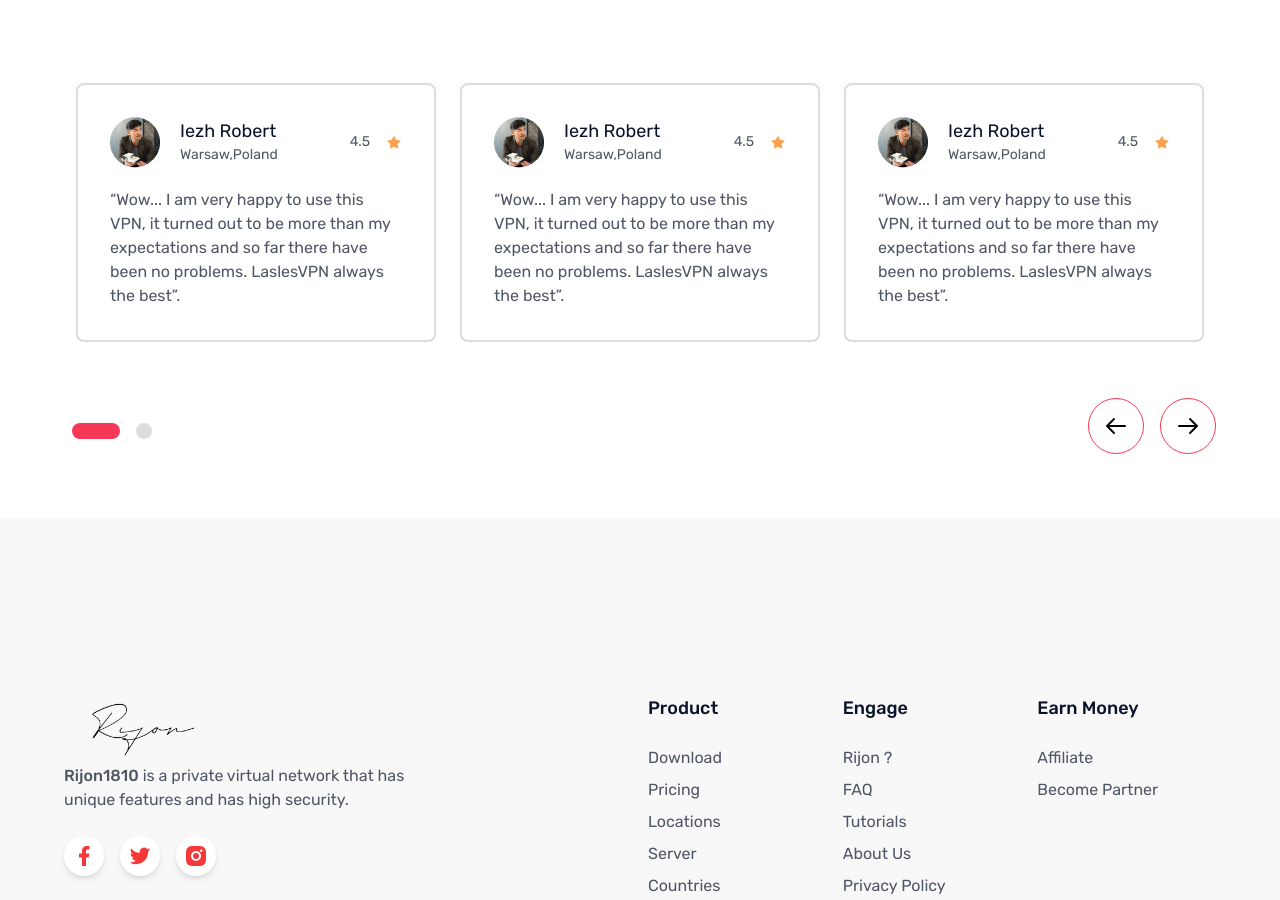
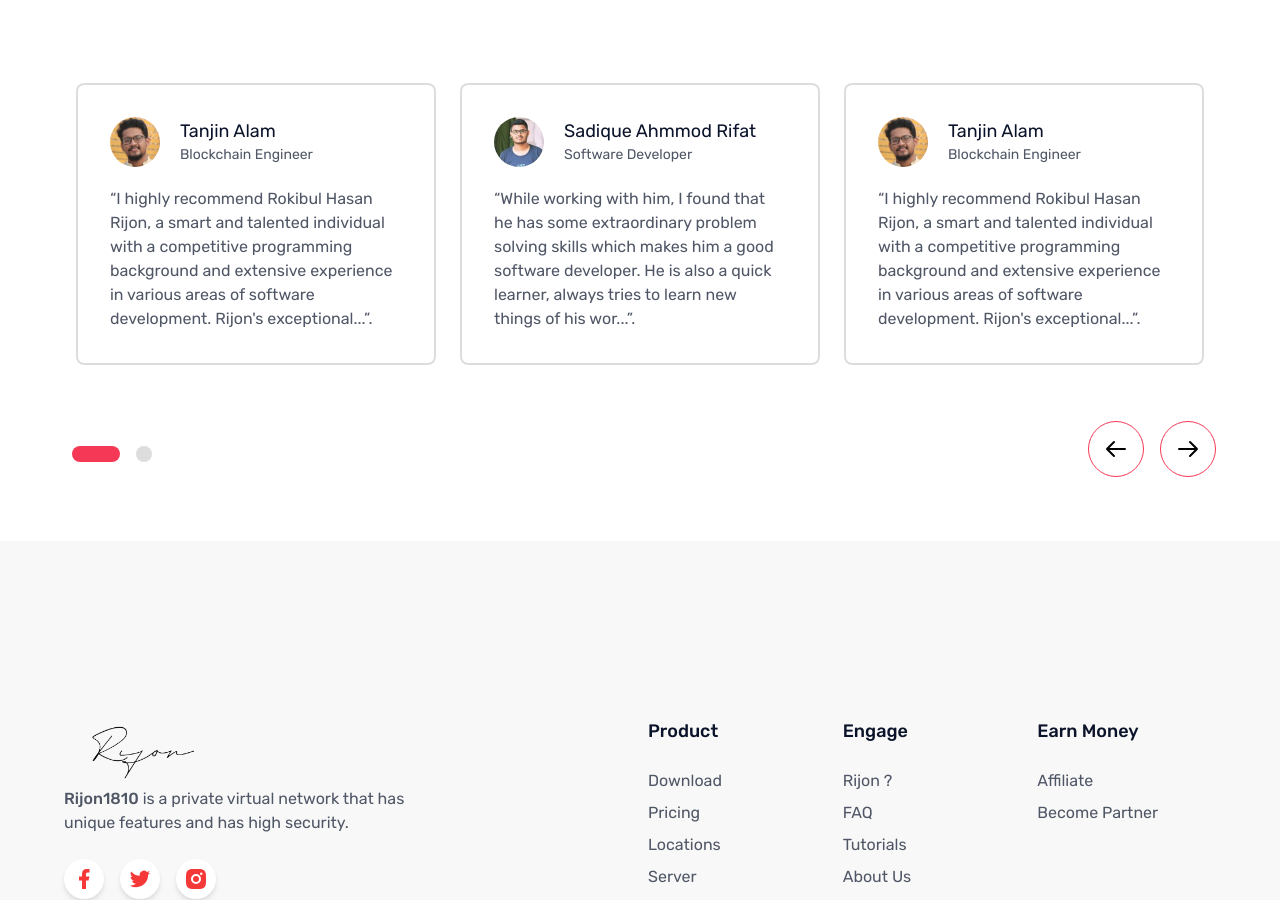
Before and after one commit to Rijon1810/dream-rijon1810-client, a Next.js app: page / in a window 1280 px wide. Shown: the part 1756-2656 px from the top of the page. Built offline with nearby package versions, Linux system fonts and the light colour scheme.

Commit message:
Testimonial section done

```diff
--- a/components/About/Testimonial/Testimonial.jsx
+++ b/components/About/Testimonial/Testimonial.jsx
@@ -11,40 +11,36 @@ import ArrowNext from "../../../public/assets/icon//eva_arrow-next-fill.svg";
 const Testimonial = ({
   listTestimoni = [
     {
-      name: "iezh Robert",
-      image: "/assets/people-3.png",
-      city: "Warsaw",
-      country: "Poland",
+      name: "Tanjin Alam",
+      image: "/assets/images/piash.jpg",
+      designation: "Blockchain Engineer",
       rating: "4.5",
       testimoni:
-        "Wow... I am very happy to use this VPN, it turned out to be more than my expectations and so far there have been no problems. LaslesVPN always the best",
+        "I highly recommend Rokibul Hasan Rijon, a smart and talented individual with a competitive programming background and extensive experience in various areas of software development. Rijon's exceptional problem-solving skills, deep understanding of algorithms, and ability to find efficient solutions. He has demonstrated versatility by successfully exploring mobile app development, web development, and backend technologies. Rijon's commitment to continuous learning, excellent communication skills, and dedication to staying up to date with the latest industry trends make him a valuable asset to any team or project. Overall, Rijon's exceptional abilities and drive for excellence make him an ideal candidate for any software development opportunity.",
     },
     {
-      name: "iezh Robert",
-      image: "/assets/people-3.png",
-      city: "Warsaw",
-      country: "Poland",
+      name: "Sadique Ahmmod Rifat",
+      image: "/assets/images/sadique.jpg",
+      designation: "Software Developer",
       rating: "4.5",
       testimoni:
-        "Wow... I am very happy to use this VPN, it turned out to be more than my expectations and so far there have been no problems. LaslesVPN always the best",
+        "While working with him, I found that he has some extraordinary problem solving skills which makes him a good software developer. He is also a quick learner, always tries to learn new things of his working stack, never wants to waste time on watching movies or films, rather he utilizes his leisure by watching different stack related tutorial. In a nutshell, he is a very passionate programmer and an honest hardworking guy.",
     },
     {
-      name: "iezh Robert",
-      image: "/assets/people-3.png",
-      city: "Warsaw",
-      country: "Poland",
+      name: "Tanjin Alam",
+      image: "/assets/images/piash.jpg",
+      designation: "Blockchain Engineer",
       rating: "4.5",
       testimoni:
-        "Wow... I am very happy to use this VPN, it turned out to be more than my expectations and so far there have been no problems. LaslesVPN always the best",
+        "I highly recommend Rokibul Hasan Rijon, a smart and talented individual with a competitive programming background and extensive experience in various areas of software development. Rijon's exceptional problem-solving skills, deep understanding of algorithms, and ability to find efficient solutions. He has demonstrated versatility by successfully exploring mobile app development, web development, and backend technologies. Rijon's commitment to continuous learning, excellent communication skills, and dedication to staying up to date with the latest industry trends make him a valuable asset to any team or project. Overall, Rijon's exceptional abilities and drive for excellence make him an ideal candidate for any software development opportunity.",
     },
     {
-      name: "iezh Robert",
-      image: "/assets/people-3.png",
-      city: "Warsaw",
-      country: "Poland",
+      name: "Sadique Ahmmod Rifat",
+      image: "/assets/images/sadique.jpg",
+      designation: "Software Developer",
       rating: "4.5",
       testimoni:
-        "Wow... I am very happy to use this VPN, it turned out to be more than my expectations and so far there have been no problems. LaslesVPN always the best",
+        "While working with him, I found that he has some extraordinary problem solving skills which makes him a good software developer. He is also a quick learner, always tries to learn new things of his working stack, never wants to waste time on watching movies or films, rather he utilizes his leisure by watching different stack related tutorial. In a nutshell, he is a very passionate programmer and an honest hardworking guy.",
     },
   ],
 }) => {
@@ -105,17 +101,18 @@ const Testimonial = ({
                         height={50}
                         width={50}
                         alt="Icon People"
+                        className="rounded-full"
                       />
                       <div className="flex flex-col ml-5 text-left">
                         <p className="text-lg text-black-600 capitalize">
                           {listTestimonis.name}
                         </p>
                         <p className="text-sm text-black-500 capitalize">
-                          {listTestimonis.city},{listTestimonis.country}
+                          {listTestimonis.designation}
                         </p>
                       </div>
                     </div>
-                    <div className="flex flex-none items-center ml-auto order-1 xl:order-2">
+                    {/* <div className="flex flex-none items-center ml-auto order-1 xl:order-2">
                       <p className="text-sm">{listTestimonis.rating}</p>
                       <span className="flex ml-4">
                         <Image
@@ -125,10 +122,10 @@ const Testimonial = ({
                           alt="stars"
                         />
                       </span>
-                    </div>
+                    </div> */}
                   </div>
                   <p className="mt-5 text-left">
-                    “{listTestimonis.testimoni}”.
+                    “{listTestimonis.testimoni.substring(0, 200)}...”.
                   </p>
                 </div>
               </div>
```
Also changed, not shown: public/assets/images/piash.jpg (added), public/assets/images/sadique.jpg (added).
